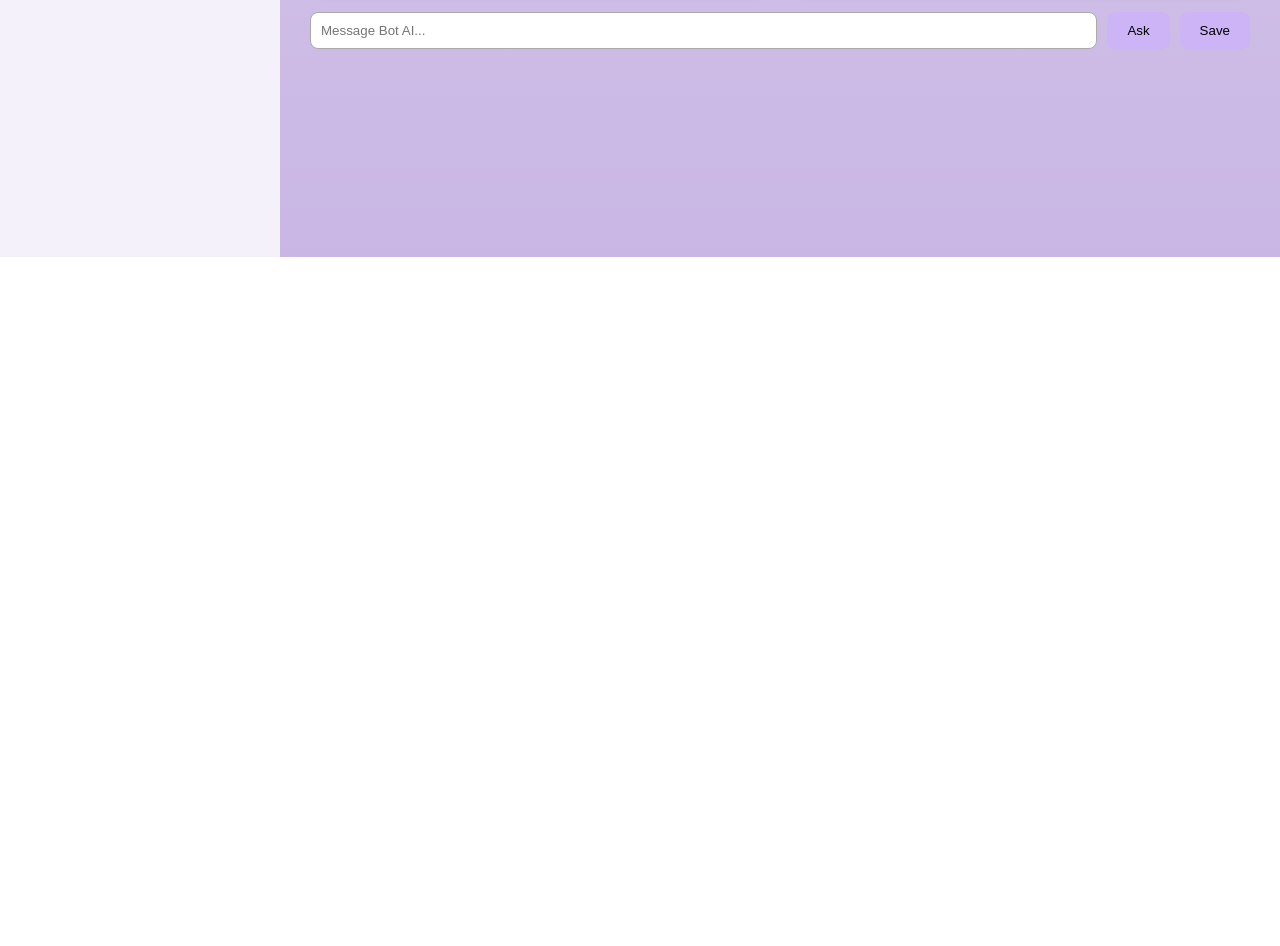
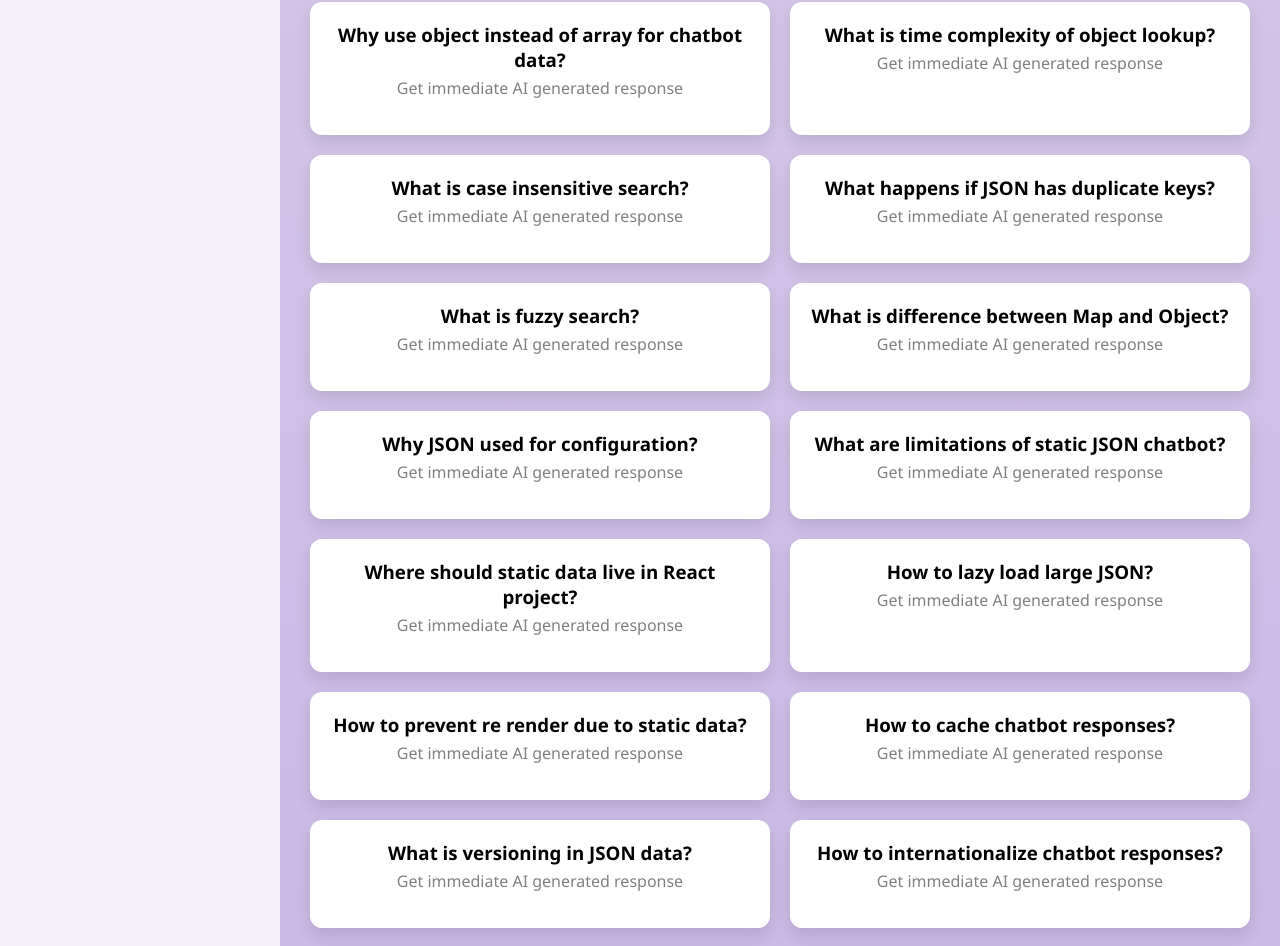
Before and after one commit to Ajay-kumar-gupta-dev/xbotai, a React (Create React App) app: page / in a window 1280 px wide. Shown: the part 543-1489 px from the top of the page. Before the commit the page ends 800 px from the top, so only its background shows below. Built offline with nearby package versions, Linux system fonts and the light colour scheme.

Commit message:
Add various FAQs and explanations for chatbot data

```diff
--- a/src/data.js
+++ b/src/data.js
@@ -10,4 +10,52 @@ export const sampleData = {
 
   "How are you":
     "I am functioning properly!",
+
+  "Why use object instead of array for chatbot data?":
+    "Objects provide constant time O(1) lookup using keys, whereas arrays require iteration O(n) to find matching data.",
+
+  "What is time complexity of object lookup?":
+    "Accessing a value using an object key typically takes O(1) average time due to hash-based implementation.",
+
+  "What is case insensitive search?":
+    "Case insensitive search converts both input and stored keys to a common format such as lowercase before comparison.",
+
+  "What happens if JSON has duplicate keys?":
+    "Duplicate JSON keys are not allowed and the last key occurrence overwrites previous values.",
+
+  "What is fuzzy search?":
+    "Fuzzy search finds approximate matches using similarity algorithms such as Levenshtein distance instead of exact matching.",
+
+  "What is difference between Map and Object?":
+    "Map allows any data type as key and maintains insertion order, while Object primarily uses string or symbol keys.",
+
+  "Why JSON used for configuration?":
+    "JSON is lightweight, human readable, language independent, and easily parsed into JavaScript objects.",
+
+  "What are limitations of static JSON chatbot?":
+    "Static JSON lacks scalability, personalization, context awareness, and real-time learning capability.",
+
+  "Where should static data live in React project?":
+    "Static data should be stored inside dedicated folders such as data, constants, or mocks to maintain separation of concerns.",
+
+  "How to lazy load large JSON?":
+    "Large JSON files can be lazy loaded using dynamic import or fetched asynchronously to reduce bundle size.",
+
+  "How to prevent re render due to static data?":
+    "Place static data outside components or memoize it using useMemo to avoid recreation during renders.",
+
+  "How to cache chatbot responses?":
+    "Responses can be cached using localStorage, service workers, memoization, or backend caching systems like Redis.",
+
+  "What is versioning in JSON data?":
+    "Versioning involves adding version identifiers to JSON data to manage updates and prevent cache inconsistencies.",
+
+  "How to internationalize chatbot responses?":
+    "Maintain language specific JSON files and switch between them using i18n libraries.",
+
+  "How to store formatted chatbot responses?":
+    "Formatted responses can be stored as Markdown or sanitized HTML and rendered using markdown or HTML parsers.",
+
+  "How to scale static chatbot to millions of users?":
+    "Scaling requires backend APIs, NLP models, distributed caching, vector databases, and cloud infrastructure."
 };
```
